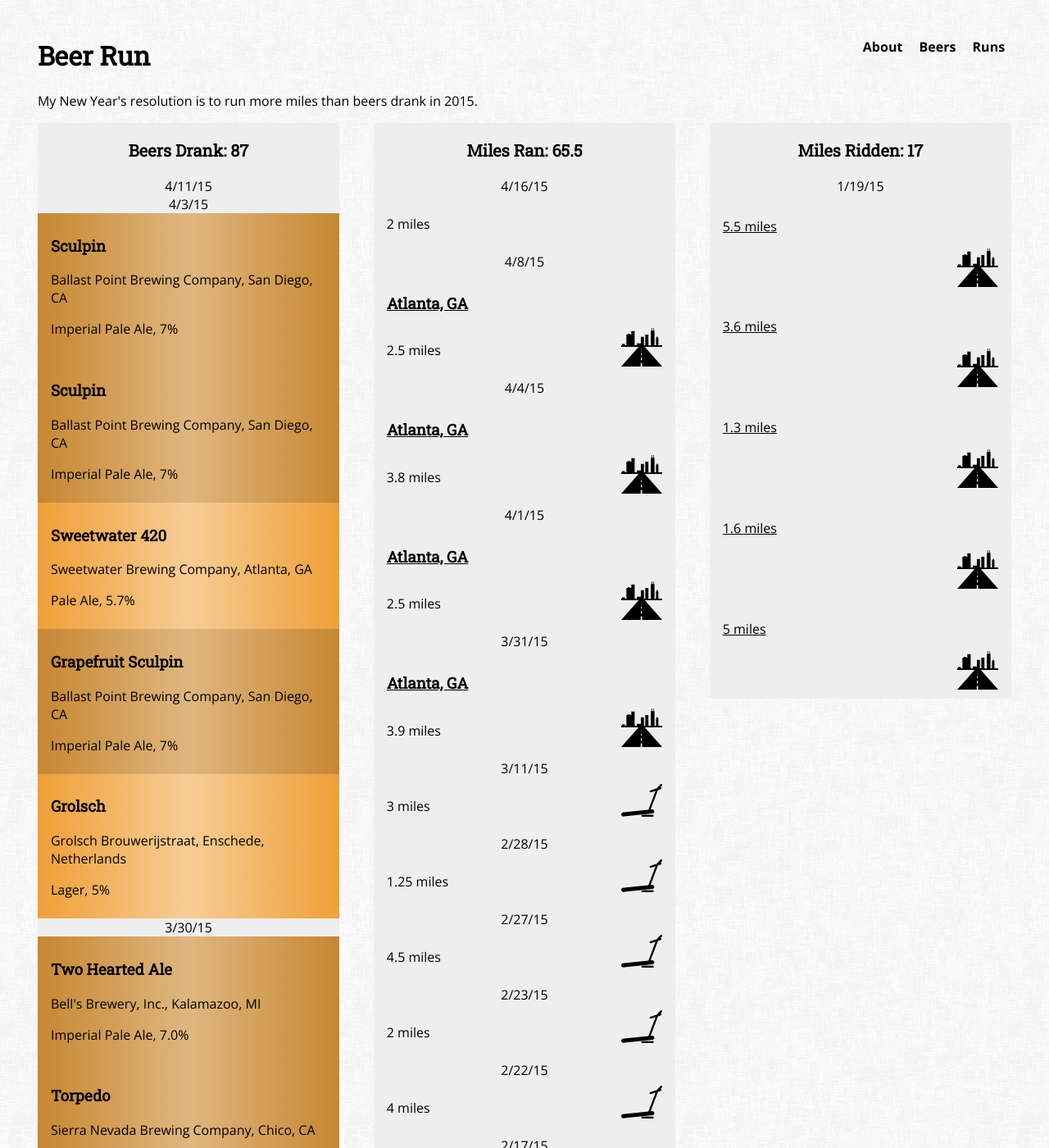
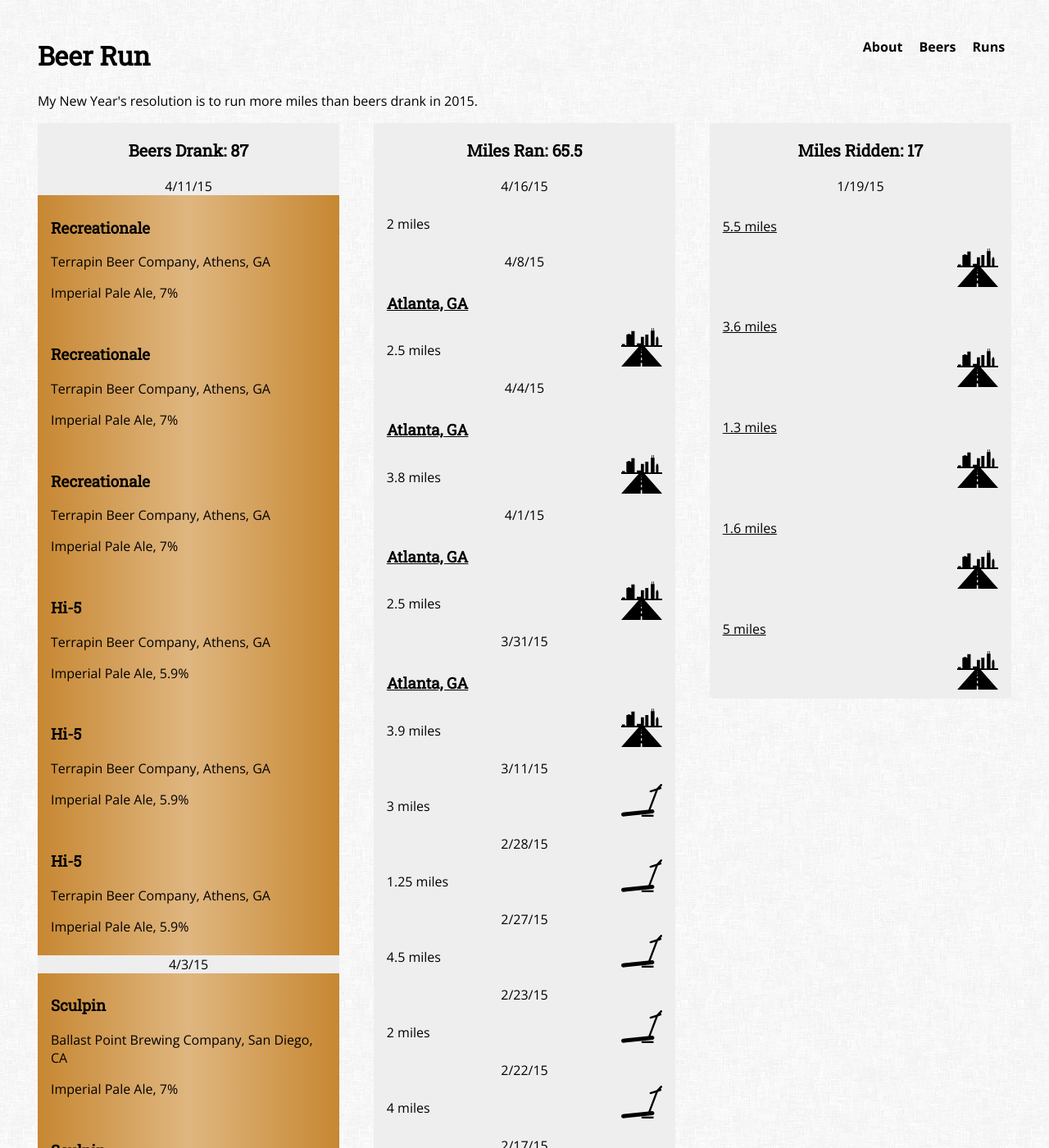
Before and after one commit to rhewitt22/beer-run, a Jekyll site: the page built from index.html, in a window 1280 px wide and 1400 px high. Shown: the whole window at 82% size. Built offline with Jekyll 4.4.1, drawn with Linux system fonts in a browser that asks for light colours; nearby versions of some CDN libraries.

Commit message:
Updated beer-glossary.yml

```diff
--- a/_data/beer-glossary.yml
+++ b/_data/beer-glossary.yml
@@ -1,3 +1,15 @@
+- name: Hi-5
+  brewery: Terrapin Beer Company
+  location: "Athens, GA"
+  style: Imperial Pale Ale
+  abv: 5.9
+
+- name: Recreationale
+  brewery: Terrapin Beer Company
+  location: "Athens, GA"
+  style: Imperial Pale Ale
+  abv: 7
+
 - name: Sculpin
   brewery: Ballast Point Brewing Company
   location: "San Diego, CA"
```
